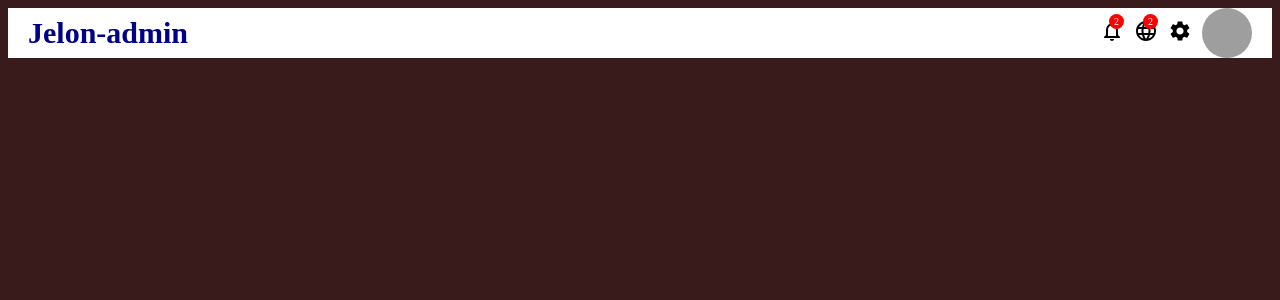
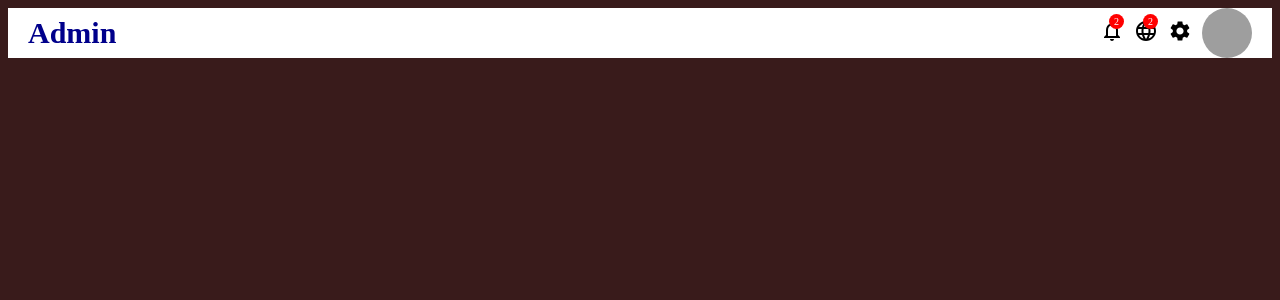
Before and after one commit to Jelon1211/react-type, a React (Create React App) app: page / in a window 1280 px wide. Shown: the top 300 px of the page. Built offline with nearby package versions, Linux system fonts and the light colour scheme; grey boxes are pictures that could not be loaded.

Commit message:
a little change

```diff
--- a/src/components/topbar/Topbar.tsx
+++ b/src/components/topbar/Topbar.tsx
@@ -6,7 +6,7 @@ const Topbar = () => {
     <div className="topbar">
       <div className="topbarWrapper">
         <div className="topLeft">
-          <div className="logo">Jelon-admin</div>
+          <div className="logo">Admin</div>
         </div>
         <div className="topRight">
           <div className="topbarIconContainer">
```
